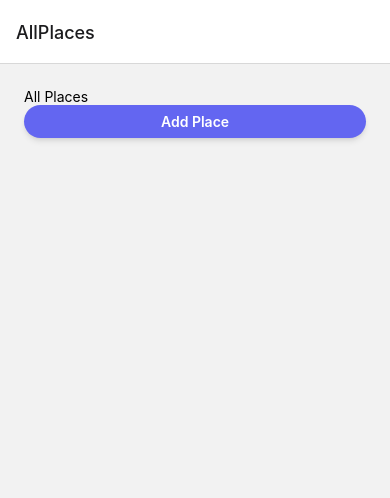
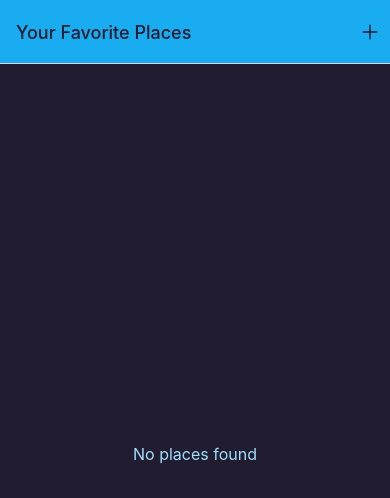
Before and after one commit to BAslani/native-device-features-tuts, a React Native app: screen /AllPlaces in a window 390 px wide. Shown: the top 498 px of the page. Built offline with nearby package versions, Linux system fonts and the light colour scheme.

Commit message:
feat: configured default stylings

```diff
--- a/package.json
+++ b/package.json
@@ -11,7 +11,7 @@
     "web": "expo start --web"
   },
   "dependencies": {
-    "@expo/vector-icons": "^14.0.0",
+    "@expo/vector-icons": "14.0.3",
     "@react-navigation/native": "^6.1.7",
     "@react-navigation/stack": "^6.3.17",
     "expo": "^51.0.0",
--- a/src/components/Button.tsx
+++ b/src/components/Button.tsx
@@ -1,24 +1,19 @@
-import React, { forwardRef } from 'react';
-import { Text, TouchableOpacity, TouchableOpacityProps } from 'react-native';
+import React, { forwardRef } from 'react'
+import { Text, TouchableOpacity, TouchableOpacityProps } from 'react-native'
 
 type ButtonProps = {
-  title: string;
-} & TouchableOpacityProps;
+  title: string
+} & TouchableOpacityProps
 
-export const Button = forwardRef<TouchableOpacity, ButtonProps>(
-  ({ title, ...touchableProps }, ref) => {
-    return (
-      <TouchableOpacity
-        ref={ref}
-        {...touchableProps}
-        className={`${styles.button} ${touchableProps.className}`}>
-        <Text className={styles.buttonText}>{title}</Text>
-      </TouchableOpacity>
-    );
-  }
-);
+export const Button = forwardRef<TouchableOpacity, ButtonProps>(({ title, ...touchableProps }, ref) => {
+  return (
+    <TouchableOpacity ref={ref} {...touchableProps} className={`${styles.button} ${touchableProps.className}`}>
+      <Text className={styles.buttonText}>{title}</Text>
+    </TouchableOpacity>
+  )
+})
 
 const styles = {
   button: 'items-center bg-indigo-500 rounded-[28px] shadow-md p-2',
-  buttonText: 'text-white text-md font-semibold text-center',
-};
+  buttonText: 'text-white text-md font-semibold text-center'
+}
--- /dev/null
+++ b/src/components/UI/IconButton.tsx
@@ -0,0 +1,18 @@
+import { Ionicons } from '@expo/vector-icons'
+import React from 'react'
+import { Pressable } from 'react-native'
+
+type Props = {
+  icon: keyof typeof Ionicons.glyphMap
+  size: number
+  color: string
+  onPress: () => void
+}
+
+export default function IconButton({ icon, size, color, onPress }: Props) {
+  return (
+    <Pressable className='p-2 justify-center items-center active:opacity-70' onPress={onPress}>
+      <Ionicons name={icon} size={size} color={color} onPress={onPress} />
+    </Pressable>
+  )
+}
--- /dev/null
+++ b/src/components/places/PlaceForm.tsx
@@ -0,0 +1,10 @@
+import React from 'react'
+import { View, Text } from 'react-native'
+
+export default function PlaceForm() {
+  return (
+    <View>
+      <Text>PlaceForm</Text>
+    </View>
+  )
+}
--- /dev/null
+++ b/src/components/places/PlaceItem.tsx
@@ -0,0 +1,21 @@
+import React from 'react'
+import { View, Text, Image, Pressable } from 'react-native'
+
+import { Place } from '~/types/types'
+
+type Props = {
+  place: Place
+  onSelect: () => void
+}
+
+export default function PlaceItem({ place, onSelect }: Props) {
+  return (
+    <Pressable onPress={onSelect}>
+      <Image source={{ uri: place.imageUri }} />
+      <View>
+        <Text>{place.title}</Text>
+        <Text>{place.address}</Text>
+      </View>
+    </Pressable>
+  )
+}
--- a/src/components/places/PlacesList.tsx
+++ b/src/components/places/PlacesList.tsx
@@ -1,6 +1,8 @@
 import React from 'react'
-import { View, Text } from 'react-native'
+import { Text, View } from 'react-native'
 import { FlatList } from 'react-native-gesture-handler'
+
+import PlaceItem from './PlaceItem'
 
 import { Place } from '~/types/types'
 
@@ -9,15 +11,18 @@ type Props = {
 }
 
 export default function PlacesList({ places }: Props) {
+  if (!places || places.length === 0) {
+    return (
+      <View className='flex-1 items-center justify-center'>
+        <Text className='text-base text-primary100'>No places found</Text>
+      </View>
+    )
+  }
   return (
     <FlatList
       data={places}
       keyExtractor={item => item.id}
-      renderItem={({ item }) => (
-        <View>
-          <Text>{item.title}</Text>
-        </View>
-      )}
+      renderItem={({ item }) => <PlaceItem place={item} onSelect={() => {}} />}
     />
   )
 }
--- a/src/navigation/index.tsx
+++ b/src/navigation/index.tsx
@@ -1,24 +1,60 @@
-import { NavigationContainer } from '@react-navigation/native';
-import { createStackNavigator } from '@react-navigation/stack';
-import React from 'react';
+import { DefaultTheme, NavigationContainer } from '@react-navigation/native'
+import { createStackNavigator } from '@react-navigation/stack'
+import { StatusBar } from 'expo-status-bar'
+import React from 'react'
 
-import AddOlace from '../screens/AddPlace';
-import AllPlaces from '../screens/AllPlaces';
+import AddOlace from '../screens/AddPlace'
+import AllPlaces from '../screens/AllPlaces'
+
+import IconButton from '~/components/UI/IconButton'
 
 export type RootStackParamList = {
-  AllPlaces: undefined;
-  AddPlace: undefined;
-};
+  AllPlaces: undefined
+  AddPlace: undefined
+}
 
-const Stack = createStackNavigator<RootStackParamList>();
+const Stack = createStackNavigator<RootStackParamList>()
+
+const myTheme = {
+  ...DefaultTheme,
+  colors: {
+    ...DefaultTheme.colors,
+    background: '#221c30'
+  }
+}
 
 export default function RootStack() {
   return (
-    <NavigationContainer>
-      <Stack.Navigator initialRouteName="AllPlaces">
-        <Stack.Screen name="AllPlaces" component={AllPlaces} />
-        <Stack.Screen name="AddPlace" component={AddOlace} />
-      </Stack.Navigator>
-    </NavigationContainer>
-  );
+    <>
+      <StatusBar style='dark' />
+      <NavigationContainer theme={myTheme}>
+        <Stack.Navigator
+          initialRouteName='AllPlaces'
+          screenOptions={{
+            headerStyle: { backgroundColor: '#1aacf0' },
+            headerTintColor: '#221c30'
+          }}
+        >
+          <Stack.Screen
+            name='AllPlaces'
+            component={AllPlaces}
+            options={({ navigation }) => ({
+              title: 'Your Favorite Places',
+              headerRight: ({ tintColor }) => (
+                <IconButton
+                  color={tintColor || 'black'}
+                  icon='add'
+                  size={24}
+                  onPress={() => {
+                    navigation.navigate('AddPlace')
+                  }}
+                />
+              )
+            })}
+          />
+          <Stack.Screen name='AddPlace' component={AddOlace} options={{ title: 'Add a new Place' }} />
+        </Stack.Navigator>
+      </NavigationContainer>
+    </>
+  )
 }
--- a/src/screens/AddPlace.tsx
+++ b/src/screens/AddPlace.tsx
@@ -1,17 +1,7 @@
-import React from 'react';
-import { StyleSheet, Text, View } from 'react-native';
+import React from 'react'
+
+import PlaceForm from '~/components/places/PlaceForm'
 
 export default function AddPlace() {
-  return (
-    <View style={styles.container}>
-      <Text>Add Place screen</Text>
-    </View>
-  );
+  return <PlaceForm />
 }
-
-export const styles = StyleSheet.create({
-  container: {
-    flex: 1,
-    padding: 24,
-  },
-});
--- a/src/screens/AllPlaces.tsx
+++ b/src/screens/AllPlaces.tsx
@@ -1,20 +1,11 @@
-import { useNavigation } from '@react-navigation/native';
-import { StackNavigationProp } from '@react-navigation/stack';
-import React from 'react';
-import { Text, View } from 'react-native';
+import React from 'react'
 
-import { Button } from '../components/Button';
-import { RootStackParamList } from '../navigation';
+import PlacesList from '~/components/places/PlacesList'
 
-type OverviewScreenNavigationProps = StackNavigationProp<RootStackParamList, 'AddPlace'>;
+// type OverviewScreenNavigationProps = StackNavigationProp<RootStackParamList, 'AddPlace'>
 
 export default function AllPlaces() {
-  const navigation = useNavigation<OverviewScreenNavigationProps>();
+  // const navigation = useNavigation<OverviewScreenNavigationProps>()
 
-  return (
-    <View className="flex-1 p-6">
-      <Text>All Places</Text>
-      <Button onPress={() => navigation.navigate('AddPlace')} title="Add Place" />
-    </View>
-  );
+  return <PlacesList places={[]} />
 }
--- a/tailwind.config.js
+++ b/tailwind.config.js
@@ -4,7 +4,19 @@ module.exports = {
 
   presets: [require('nativewind/preset')],
   theme: {
-    extend: {},
+    extend: {
+      colors: {
+        primary50: '#cfeffd',
+        primary100: '#a0defb',
+        primary200: '#77cff8',
+        primary400: '#44bdf5',
+        primary500: '#1aacf0',
+        primary700: '#0570c9',
+        primary800: '#003b88',
+        accent500: '#e6b30b',
+        gray700: '#221c30'
+      }
+    }
   },
-  plugins: [],
-};
+  plugins: []
+}
```
Also changed, not shown: 1 other file (tests, documents, lock files or other folders).
